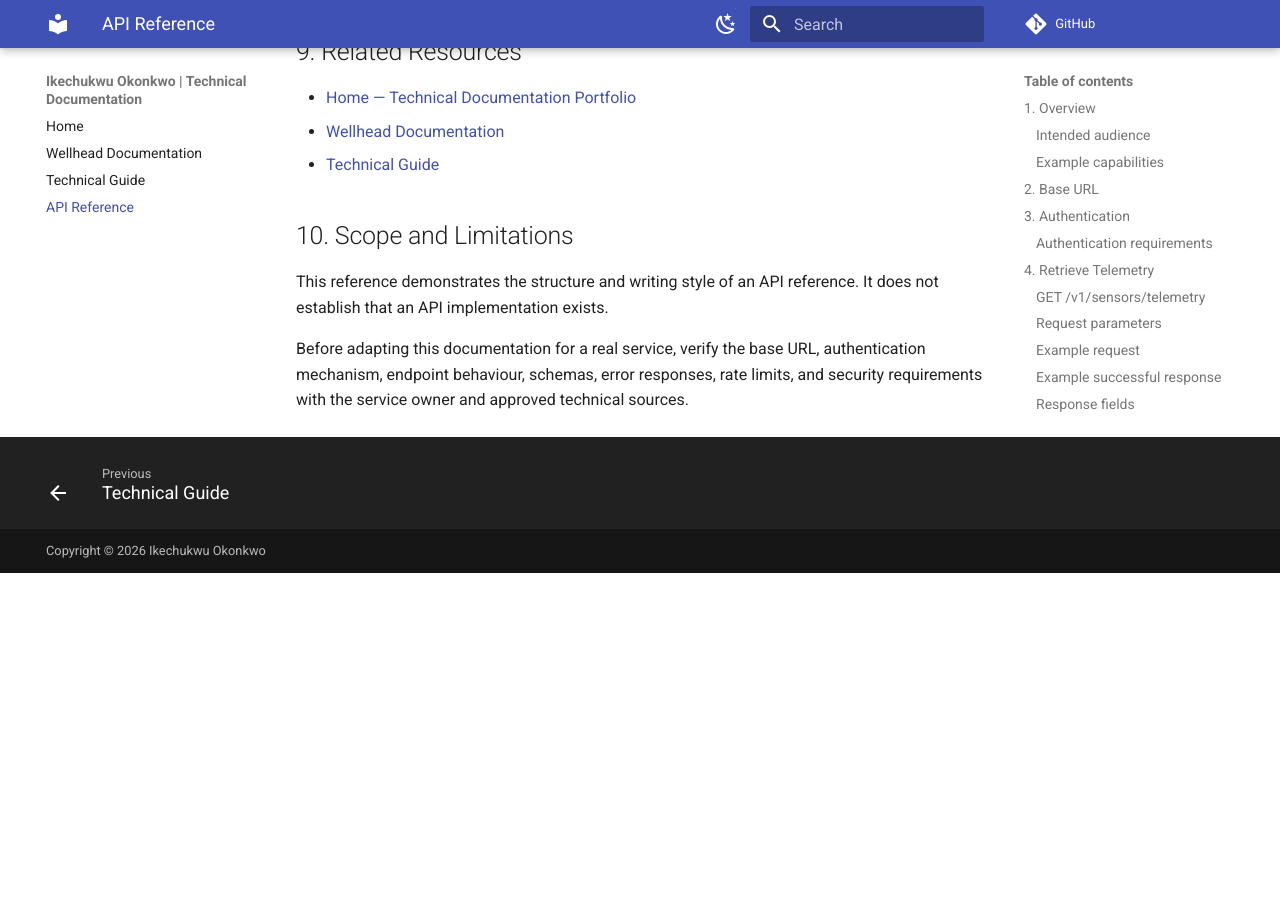
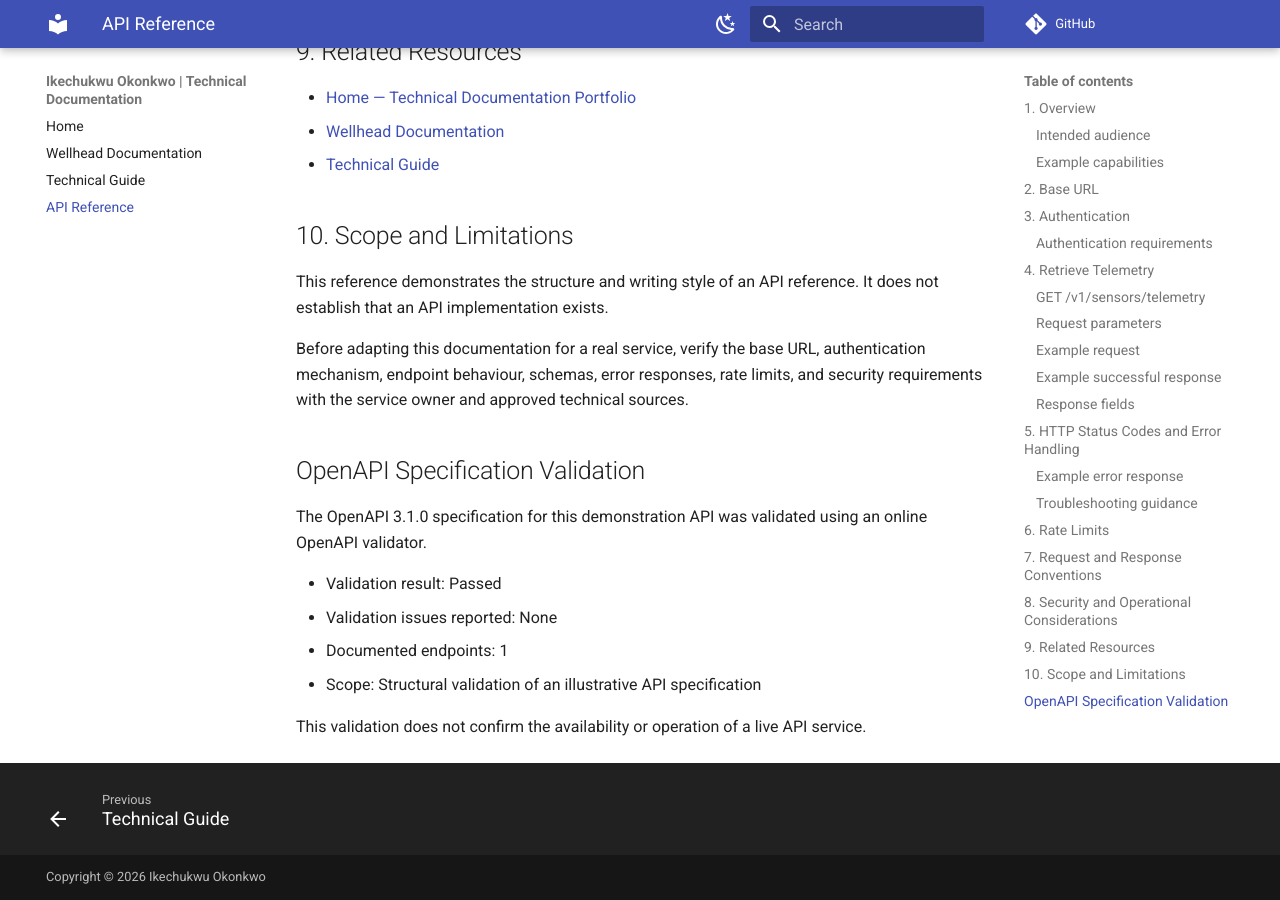
Before and after one commit to Stevike/My-docs, an MkDocs documentation site: the page built from docs/api-guide.md, in a window 1280 px wide and 900 px high, scrolled down 5770 px. Built offline with MkDocs 1.6.1 and Material for MkDocs 9.7.7, drawn with Linux system fonts in a browser that asks for light colours; comment, search, counter and statistics services are not loaded; before the commit the page ends 6343 px from its top, so only the background shows below that.

Commit message:
update api-guide.md

```diff
--- a/docs/api-guide.md
+++ b/docs/api-guide.md
@@ -200,3 +200,17 @@ Telemetry can inform engineering decisions, so a real implementation requires co
 This reference demonstrates the structure and writing style of an API reference. It does not establish that an API implementation exists.
 
 Before adapting this documentation for a real service, verify the base URL, authentication mechanism, endpoint behaviour, schemas, error responses, rate limits, and security requirements with the service owner and approved technical sources.
+
+
+## OpenAPI Specification Validation
+
+The OpenAPI 3.1.0 specification for this demonstration API
+was validated using an online OpenAPI validator.
+
+- Validation result: Passed
+- Validation issues reported: None
+- Documented endpoints: 1
+- Scope: Structural validation of an illustrative API specification
+
+This validation does not confirm the availability or operation
+of a live API service.
```
